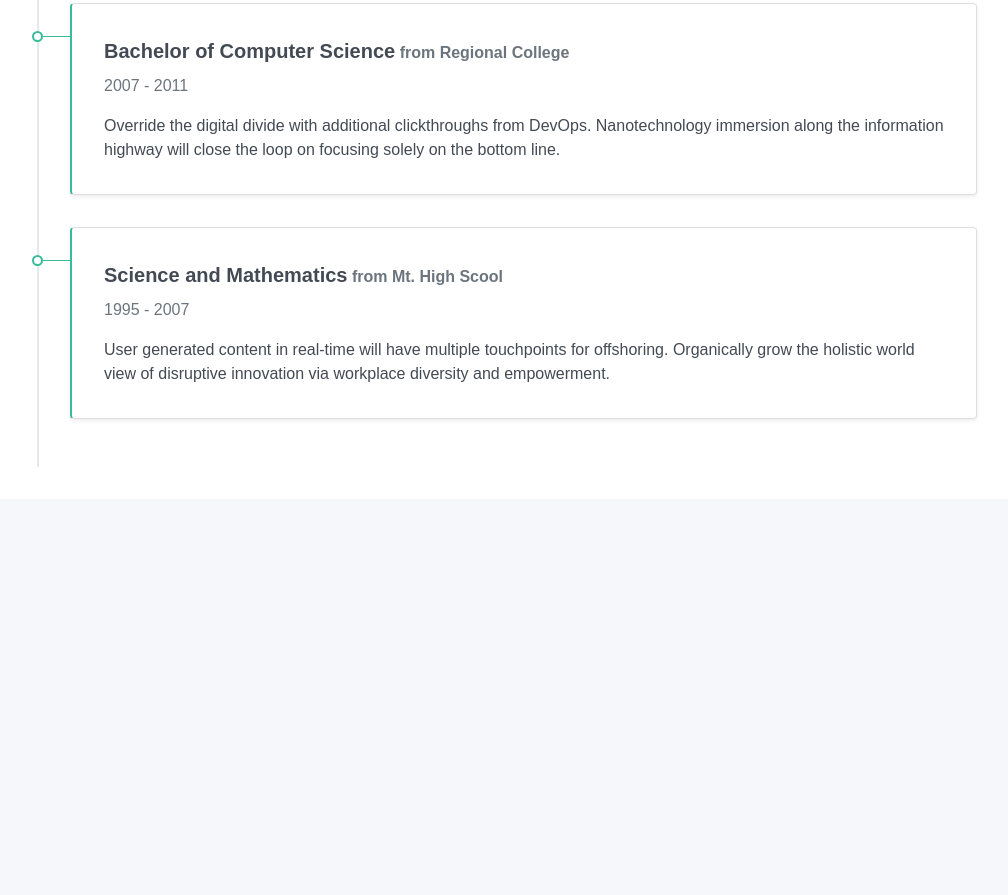
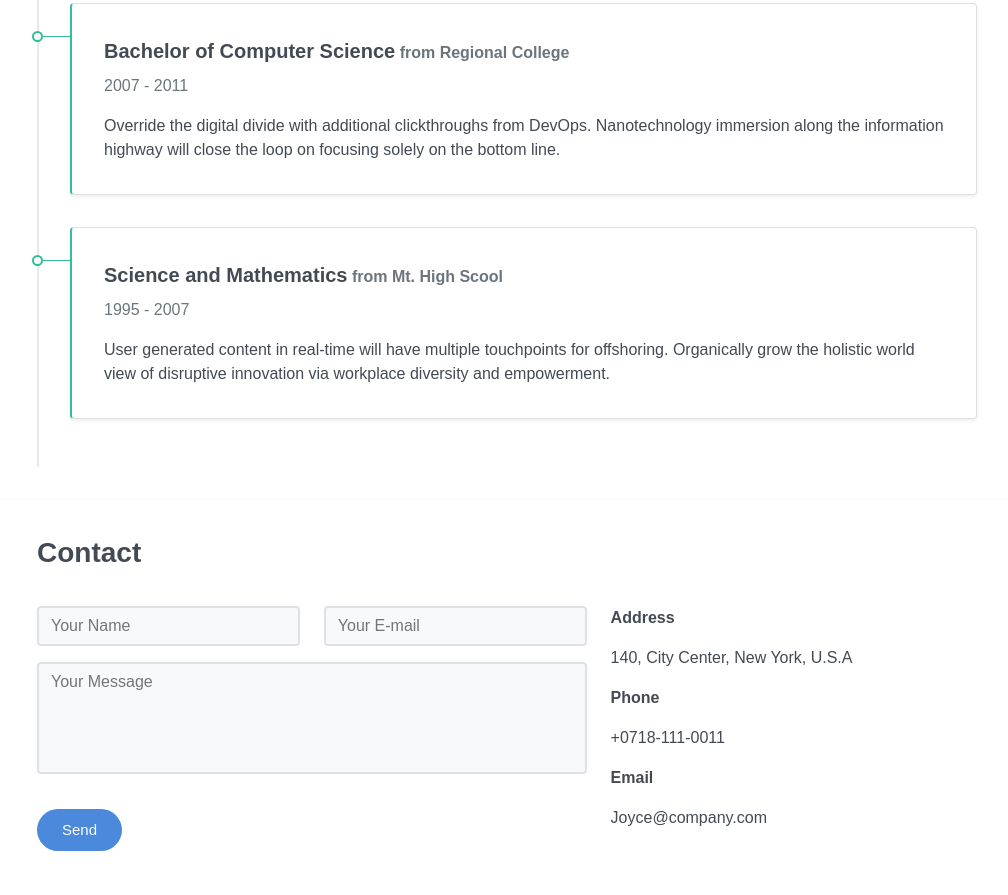
Before and after one commit to katon2k2/WEB_CV, a plain HTML site: page pages_cv/cv.html in a window 1280 px wide. Shown: the part 1186-2081 px from the top of the page, without its empty margins (133-1141 px from the left). Before the commit the page ends 1685 px from the top, so only its background shows below. Drawn offline with Linux system fonts and the light colour scheme.

Commit message:
push CONTACT for CV

```diff
--- a/css/cv_css.css
+++ b/css/cv_css.css
@@ -99,6 +99,70 @@ main>section{
 	margin-bottom: 8px;
 }
 
+	/* CSS Contact */
+.Contact-main-content .row{
+	display: flex;
+}
+
+.form-contact{
+	flex: 1.5;
+	padding-right: 12px;
+}
+
+.input-name{
+	margin-right: 12px;
+}
+
+.input-email{
+	margin-left: 12px;
+}
+
+.input-message{
+	height: 112px;
+	line-height: 1.5rem;
+	resize: none;
+}
+
+.Btn-send{
+	color: #FFFFFF;
+	font-size: .9375rem;
+	background-color: #4a89dc;
+	line-height: 1.5rem;
+	outline: none;
+    padding: 8px 24px;
+    border: 1px solid transparent;
+	border-radius: 3rem;
+	margin: 0.75rem 0;
+	transition: 0.18s;
+}
+
+.Btn-send:hover{
+	color: #fff;
+    background-color: #3f74bb;
+    border-color: #3b6eb0;
+    transform: translateY(-2px);
+}
+
+.Btn-send:focus{
+	border-color: #a5c4ee;
+	outline: 0;
+	box-shadow: 0 0 0 0.25rem rgb(74 137 220 / 25%);
+}
+
+.info-contact{
+	flex: 1;
+	padding-left: 12px;
+}
+
+.info-contact h4{
+	margin-bottom: 16px;
+	color: #434a54;
+}
+
+.info-contact p{
+	margin-bottom: 16px;
+}
+
 /*Common Attributes*/
 .P-lr{
 	padding-left: 48px;
@@ -142,3 +206,24 @@ hr{
 	height: 1px;
 	background-color: #e6e9ed;
 }
+
+input, textarea{
+	width: 100%;
+	height: 40px;
+	color: #434a54;
+	font-size: 1rem;
+	padding: 6px 12px;
+    background-color: #f8f9fa;
+    background-clip: padding-box;
+    margin-bottom: 1rem;
+    border: 2px solid #dee2e6;
+    border-radius: 0.25rem;
+}
+
+input:focus, textarea:focus{
+	color: #434a54;
+	background-color: #fff;
+	border-color: #a5c4ee;
+	outline: 0;
+	box-shadow: 0 0 0 0.25rem rgb(74 137 220 / 25%);
+}
--- a/pages_cv/cv.html
+++ b/pages_cv/cv.html
@@ -66,6 +66,30 @@
 					</div>
 				</div>
 			</section>
+			<hr>
+			<section id="Contact-main" class="P-lr P-tb">
+				<div class="Contact-main-content">
+					<h2>Contact</h2>
+					<div class="row">
+						<form action="#" class="form-contact">
+							<div class="row">
+								<input type="text" placeholder="Your Name" class="input-name" required>
+								<input type="email" placeholder="Your E-mail" class="input-email" required>
+							</div>
+							<textarea name="message" placeholder="Your Message" class="input-message" required></textarea>
+							<button type="submit" class="Btn-send">Send</button>
+						</form>
+						<div class="info-contact">
+							<h4>Address</h4>
+							<p>140, City Center, New York, U.S.A</p>
+							<h4>Phone</h4>
+							<p>+0718-111-0011</p>
+							<h4>Email</h4>
+							<p>Joyce@company.com</p>
+						</div>
+					</div>
+				</div>
+			</section>
 		</main>
 	</body>
 </html>
```
